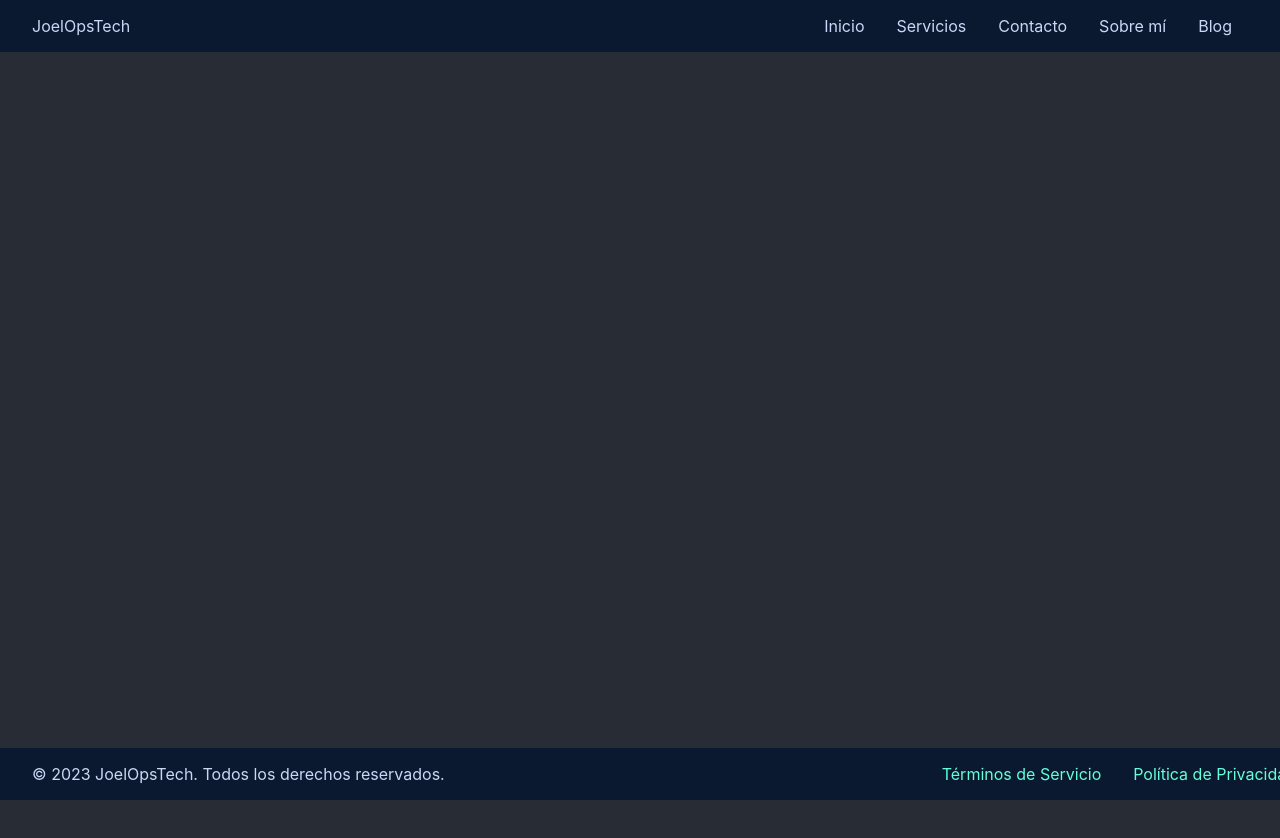
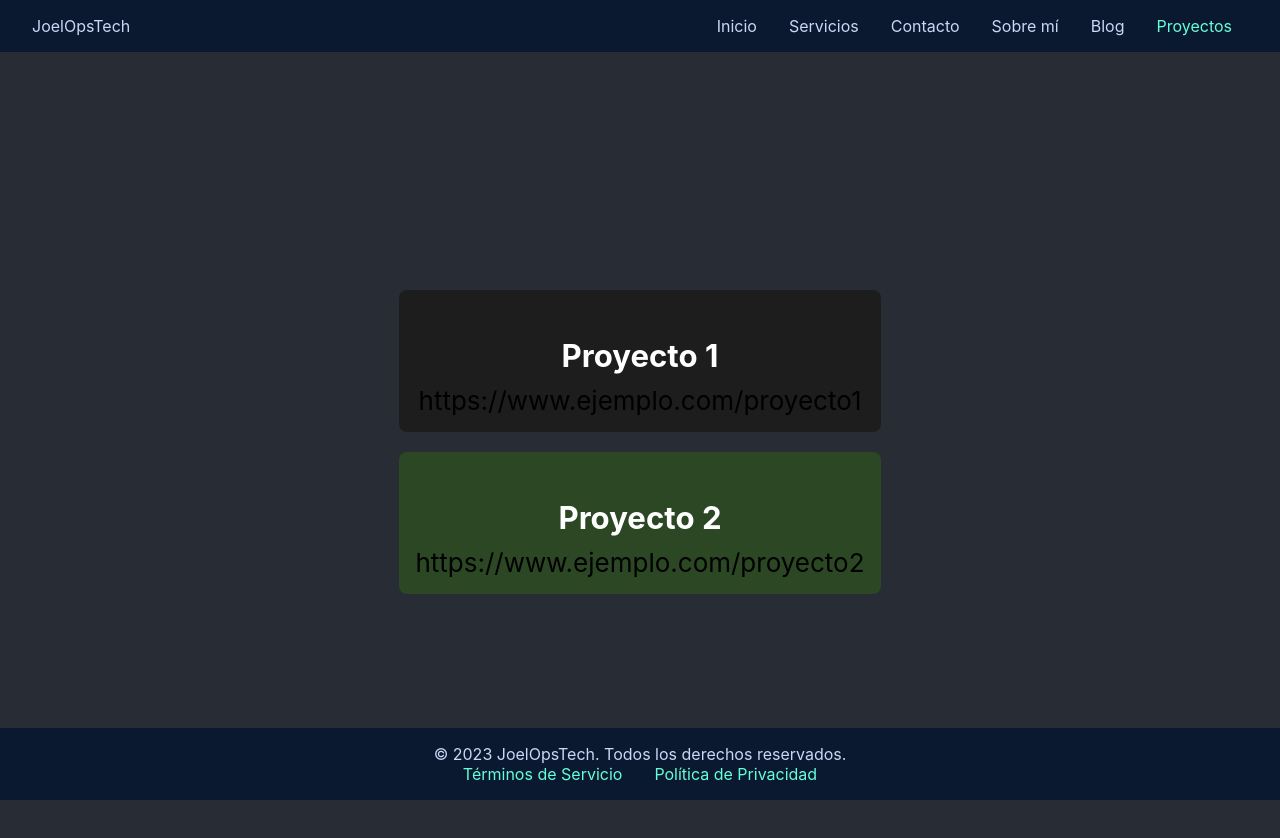
Before and after one commit to JoelGhub/joelops-tech, a React (Create React App) app: page /proyectos in a window 1280 px wide. Shown: the top 838 px of the page. Built offline with nearby package versions, Linux system fonts and the light colour scheme.

Commit message:
new changes

```diff
--- a/src/App.js
+++ b/src/App.js
@@ -10,6 +10,7 @@ import ContactPage from './conactpage';
 import Footer from './footer';
 import Stack from './stack';
 import Blog from './blog';
+import Project from './project';
 
 import { blogEntries } from './blogpage'; // Importa el arreglo de entradas del blog
 import BlogDetail from './blogdetail'; // Importa el componente BlogDetail
@@ -28,6 +29,7 @@ function App() {
             <Route path="/about" element={<Stack />} />
             <Route path="/blog" element={<Blog blogs={blogEntries} />} />
             <Route path="/blog/:id" element={<BlogDetail />} />
+            <Route path="/proyectos" element={<Project />} />
           </Routes>
         </header>
         <Footer />
--- a/src/footer.js
+++ b/src/footer.js
@@ -3,21 +3,37 @@ import styled from 'styled-components';
 
 const FooterContainer = styled.footer`
   display: flex;
-  justify-content: space-between;
+  flex-direction: column;
+  justify-content: center;
   align-items: center;
   background-color: #0a192f;
   color: #ccd6f6;
   padding: 1em 2em;
   position: fixed;
   bottom: 0;
-  width: 100%;
+  width: 100vw;
+  box-sizing: border-box;
+
+  @media (max-width: 768px) {
+    flex-direction: row;
+    justify-content: space-between;
+    padding: 1em;
+  }
 `;
 
 const FooterText = styled.p`
   margin: 0;
+
+  @media (max-width: 768px) {
+    margin-bottom: 0;
+    margin-right: 1em;
+  }
 `;
 
 const FooterLinks = styled.div`
+  display: flex;
+  align-items: center;
+
   a {
     color: #64ffda;
     text-decoration: none;
@@ -27,6 +43,12 @@ const FooterLinks = styled.div`
     &:hover {
       color: #ccd6f6;
     }
+  }
+
+  @media (max-width: 768px) {
+    flex-direction: column;
+    align-items: flex-start;
+    margin-top: 1em;
   }
 `;
 
--- a/src/homepage.js
+++ b/src/homepage.js
@@ -2,7 +2,6 @@ import React from 'react';
 import styled, { keyframes } from 'styled-components';
 import FlipCard from './flipcard';
 
-// Define la animación
 const rotation = keyframes`
   from {
     background-position: 0px;
@@ -13,56 +12,62 @@ const rotation = keyframes`
   }
 `;
 
-// Define un componente de estilo para tu página principal
 const HomePageContainer = styled.div`
   width: 100%;
-  min-height: 100vh;
-  padding: 0em 1em; /* Ajusta el valor del padding-top según tus necesidades */
+  min-height: calc(100vh - 120px); /* Se ajusta el tamaño del navbar y el footer */
+  padding: 0em 1em;
   display: flex;
   flex-direction: column;
   justify-content: center;
   align-items: center;
   background: url('https://images.hdqwalls.com/wallpapers/minimalism-technology-cloud.jpg') repeat;
   animation: ${rotation} 30s linear infinite;
+  margin-bottom: 120px; /* Ajusta el valor del margen inferior para dejar espacio para el footer */
 `;
 
-// Define un componente de estilo para el contenedor de servicios
 const ServicesContainer = styled.div`
   display: grid;
   grid-template-columns: repeat(3, 1fr);
   grid-template-rows: repeat(2, 1fr);
   gap: 20px;
   margin-top: 50px;
-  @media (max-width: 768px) { /* Ajusta el valor del ancho según tus necesidades */
-    grid-template-columns: 1fr; /* Establece una sola columna */
-    grid-template-rows: repeat(6, 1fr); /* Ajusta el número de filas según tus necesidades */
+
+  @media (max-width: 768px) {
+    grid-template-columns: 1fr;
+    grid-template-rows: repeat(6, 1fr);
   }
 `;
 
-// Define un componente de estilo para tu título
 const Title = styled.h1`
   color: white;
   text-shadow: 2px 2px 4px rgba(0, 0, 0, 0.5);
   margin-bottom: 50px;
-  margin-top: 80px;
-  @media (max-width: 768px) { /* Ajusta el valor del ancho según tus necesidades */
-        margin-top:1000px;
+  margin-top: 0;
+
+  @media (max-width: 768px) {
+    margin-top: 20px;
   }
 `;
+
 const TextTitle = styled.p`
   color: #8c8c94;
   text-shadow: 2px 2px 4px rgba(0, 0, 0, 0.5);
-  margin-bottom:100px;
+  margin-bottom: 100px;
+
+  @media (max-width: 768px) {
+    margin-bottom: 50px;
+  }
 `;
-
 
 function HomePage() {
   return (
     <HomePageContainer>
       <Title>Tu aliado en servicios de DevOps y alojamiento web.</Title>
-      <TextTitle>Me encargo de la infraestructura para que tú puedas centrarte en lo que mejor sabes hacer.</TextTitle>
+      <TextTitle>
+        Me encargo de la infraestructura para que tú puedas centrarte en lo que mejor sabes hacer.
+      </TextTitle>
       <ServicesContainer>
-      <FlipCard
+        <FlipCard
           frontContent="Hosting"
           backContent="Brindamos servicios de hosting seguros y confiables."
           frontColor="#1d1d1d"
@@ -104,7 +109,3 @@ function HomePage() {
 }
 
 export default HomePage;
-
-
-
-//https://images.hdqwalls.com/wallpapers/minimalism-technology-cloud.jpg
--- a/src/navbar.js
+++ b/src/navbar.js
@@ -12,13 +12,17 @@ const Navigation = styled.nav`
   @media (max-width: 768px) {
     flex-direction: column;
     align-items: flex-start;
+    position: relative; /* Agregamos position: relative */
   }
 `;
 
 const LogoContainer = styled.div`
   display: flex;
   align-items: center;
-  margin-right: 1em; /* Agrega un margen a la derecha del logo */
+  margin-right: auto; /* Alineamos el logo a la izquierda y el resto a la derecha */
+  @media (max-width: 768px) {
+    margin-bottom: 1em; /* Agregamos un margen inferior en dispositivos móviles */
+  }
 `;
 
 const Logo = styled.div`
@@ -28,13 +32,14 @@ const Logo = styled.div`
 
 const Menu = styled.div`
   display: flex;
+  align-items: center; /* Alineamos los elementos del menú verticalmente */
 
   @media (max-width: 768px) {
     flex-direction: column;
     align-items: flex-start;
     margin-top: 1em;
     display: ${props => (props.isOpen ? 'flex' : 'none')};
-    min-height: 200px; /* Ajusta el valor según tus necesidades */
+    min-height: 200px;
   }
 
   a {
@@ -53,9 +58,13 @@ const MenuIcon = styled.div`
   font-size: 1.5em;
   color: #ccd6f6;
   cursor: pointer;
-  margin-left: 100%;
+  margin-left: auto;
   @media (max-width: 768px) {
     display: block;
+    position: absolute; /* Agregamos position: absolute */
+    top: 50%; /* Centramos verticalmente */
+    right: 1em; /* Alineamos a la derecha */
+    transform: translateY(-50%); /* Centramos verticalmente */
   }
 `;
 
@@ -84,10 +93,10 @@ function NavBar() {
     <Navigation>
       <LogoContainer>
         <Logo>JoelOpsTech</Logo>
-        <MenuIcon onClick={toggleMenu}>
-          {isMenuOpen ? <i className="fas fa-times" /> : <i className="fas fa-bars" />}
-        </MenuIcon>
       </LogoContainer>
+      <MenuIcon onClick={toggleMenu}>
+        {isMenuOpen ? <i className="fas fa-times" /> : <i className="fas fa-bars" />}
+      </MenuIcon>
       <Menu isOpen={isMenuOpen}>
         <NavLink exact to="/" activeClassName="active">
           Inicio
@@ -104,6 +113,9 @@ function NavBar() {
         <NavLink to="/blog" activeClassName="active">
           Blog
         </NavLink>
+        <NavLink to="/proyectos" activeClassName="active">
+          Proyectos
+        </NavLink>
       </Menu>
     </Navigation>
   );
--- /dev/null
+++ b/src/project.js
@@ -0,0 +1,49 @@
+import React from 'react';
+import styled from 'styled-components';
+
+const ProjectCard = styled.div`
+  background-color: ${props => props.color};
+  border-radius: 8px;
+  padding: 16px;
+  margin-bottom: 20px;
+`;
+
+const Title = styled.h3`
+  font-size: 1.2em;
+  margin-bottom: 10px;
+`;
+
+const Link = styled.a`
+  color: #000;
+  text-decoration: none;
+`;
+
+const projects = [
+  {
+    title: 'Proyecto 1',
+    url: 'https://www.ejemplo.com/proyecto1',
+    color: '#1d1d1d',
+  },
+  {
+    title: 'Proyecto 2',
+    url: 'https://www.ejemplo.com/proyecto2',
+    color: '#2c4724',
+  },
+];
+
+function Project() {
+  return (
+    <div>
+      {projects.map((project, index) => (
+        <ProjectCard key={index} color={project.color}>
+          <Title>{project.title}</Title>
+          <Link href={project.url} target="_blank" rel="noopener noreferrer">
+            {project.url}
+          </Link>
+        </ProjectCard>
+      ))}
+    </div>
+  );
+}
+
+export default Project;
--- a/src/stack.js
+++ b/src/stack.js
@@ -1,13 +1,14 @@
 import React from 'react';
 import styled from 'styled-components';
 import { FaLinux, FaReact, FaPython, FaTerminal, FaDocker } from 'react-icons/fa';
-import { SiRedhat, SiKubernetes, SiAmazonaws, SiMysql } from 'react-icons/si';
+import { SiRedhat, SiKubernetes, SiAmazonaws, SiMysql, SiGoland } from 'react-icons/si';
 
 const AboutContainer = styled.div`
   margin: 40px;
   padding: 40px;
   background-color: #0a192f;
   color: #ccd6f6;
+  min-height: calc(100vh - 600px); /* Ajusta el valor para dejar suficiente espacio para el footer */
 `;
 
 const Title = styled.h2`
@@ -26,7 +27,7 @@ const StackContainer = styled.div`
   flex-wrap: wrap;
   justify-content: center;
   align-items: center;
-  gap: 20px;
+  gap: 20px; /* Ajusta el espacio entre los íconos */
   margin-top: 40px;
 `;
 
@@ -34,9 +35,9 @@ const TechIcon = styled.div`
   display: flex;
   justify-content: center;
   align-items: center;
-  font-size: 40px;
-  width: 100px;
-  height: 100px;
+  font-size: 40px; /* Ajusta el tamaño de los íconos */
+  width: 120px; /* Ajusta el tamaño de los contenedores de los íconos */
+  height: 120px; /* Ajusta el tamaño de los contenedores de los íconos */
   background-color: ${props => props.color};
   color: #fff;
   border-radius: 8px;
@@ -66,6 +67,7 @@ function Stack() {
         <TechIcon color="#000000"><FaTerminal title="Bash" /></TechIcon>
         <TechIcon color="#2496ED"><FaDocker title="Docker" /></TechIcon>
         <TechIcon color="#00758F"><SiMysql title="SQL" /></TechIcon>
+        <TechIcon color="#00ADD8"><SiGoland title="GO" /></TechIcon>
       </StackContainer>
     </AboutContainer>
   );
```
